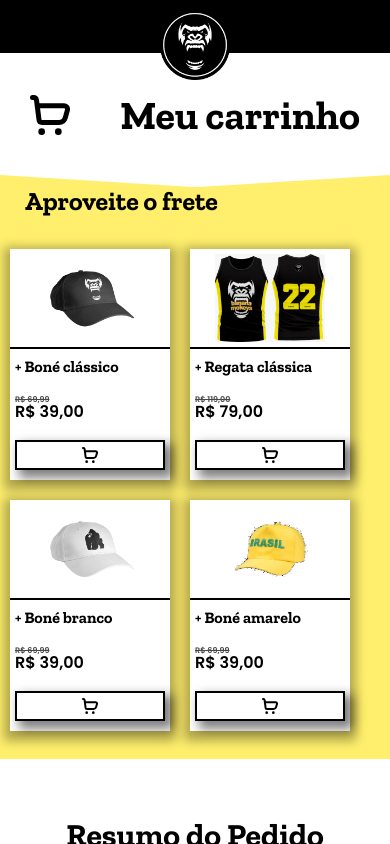
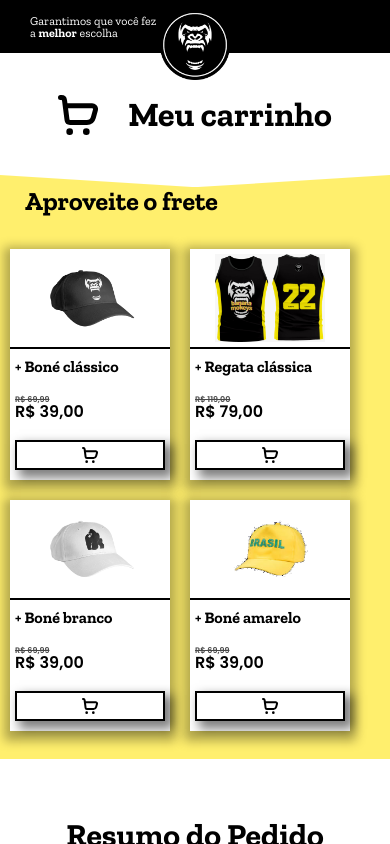
Before and after one commit to Scalco7/ecoomerce-web, a Next.js app: page /checkout/cart in a window 390 px wide. Built offline with nearby package versions, Linux system fonts and the light colour scheme.

Commit message:
responsividade

```diff
--- a/src/app/checkout/cart/style.module.css
+++ b/src/app/checkout/cart/style.module.css
@@ -38,7 +38,7 @@
 
 .commentsBox {
   display: flex;
-  width: 60%;
+  width: 100%;
   flex-direction: column;
   gap: 20px;
 }
@@ -49,6 +49,31 @@
   flex-direction: row;
   align-items: center;
   justify-content: center;
-  gap: 50px;
-  font-size: 40px;
+  gap: 30px;
+  font-size: 34px;
 }
+
+@media (min-width: 425px) {
+  .commentsBox {
+    width: 85%;
+  }
+}
+
+@media (min-width: 576px) {
+  .commentsBox {
+    width: 75%;
+  }
+}
+
+@media (min-width: 768px) {
+  .titleSection {
+    gap: 50px;
+    font-size: 40px;
+  }
+}
+
+@media (min-width: 992px) {
+  .commentsBox {
+    width: 60%;
+  }
+}
--- a/src/components/molecules/headerNavigation/headerNavigation.tsx
+++ b/src/components/molecules/headerNavigation/headerNavigation.tsx
@@ -107,7 +107,7 @@ export default function HeaderNavigation() {
           </div>
         </section>
         {isCheckout ? (
-          <p className={zillaSlab.className}>
+          <p className={`${zillaSlab.className} ${styles.checkoutText}`}>
             Garantimos que você fez a{" "}
             <span className={zillaSlabBold.className}>melhor</span> escolha
           </p>
--- a/src/components/molecules/headerNavigation/style.module.css
+++ b/src/components/molecules/headerNavigation/style.module.css
@@ -9,6 +9,7 @@
   align-items: center;
   justify-content: space-between;
   border-bottom: 2px solid white;
+  color: white;
 }
 
 .logoBox {
@@ -69,7 +70,16 @@
   gap: 20px;
 }
 
+.checkoutText {
+  font-size: 12px;
+  width: 40%;
+}
+
 @media (min-width: 576px) {
+  .checkoutText {
+    font-size: 16px;
+  }
+
   .routeText {
     font-size: 20px;
   }
--- a/src/components/organisms/checkoutCart/orderResumeSection/style.module.css
+++ b/src/components/organisms/checkoutCart/orderResumeSection/style.module.css
@@ -35,7 +35,7 @@
 .buttonsSection {
   display: flex;
   gap: 5px;
-  width: 30%;
+  width: 95%;
   flex-direction: column;
 }
 
@@ -49,3 +49,21 @@
   color: #a4a4a4;
   cursor: pointer;
 }
+
+@media (min-width: 375px) {
+  .buttonsSection {
+    width: 90%;
+  }
+}
+
+@media (min-width: 576px) {
+  .buttonsSection {
+    width: 50%;
+  }
+}
+
+@media (min-width: 1200px) {
+  .buttonsSection {
+    width: 30%;
+  }
+}
```
